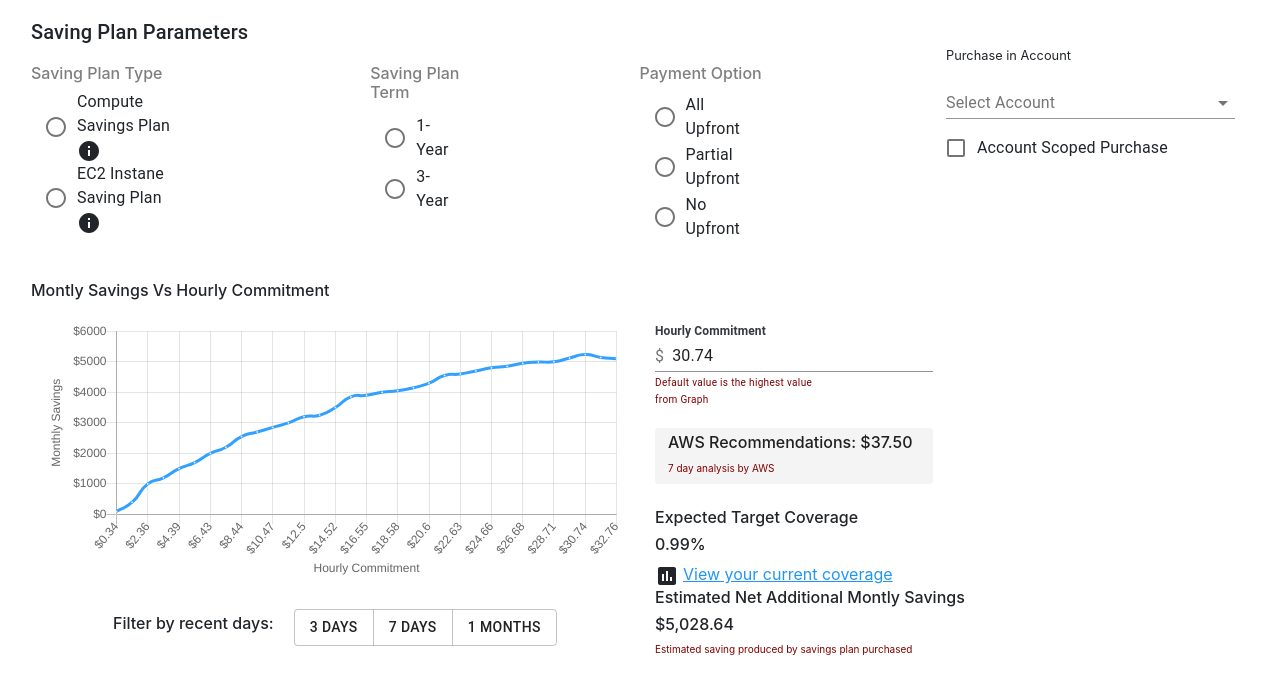
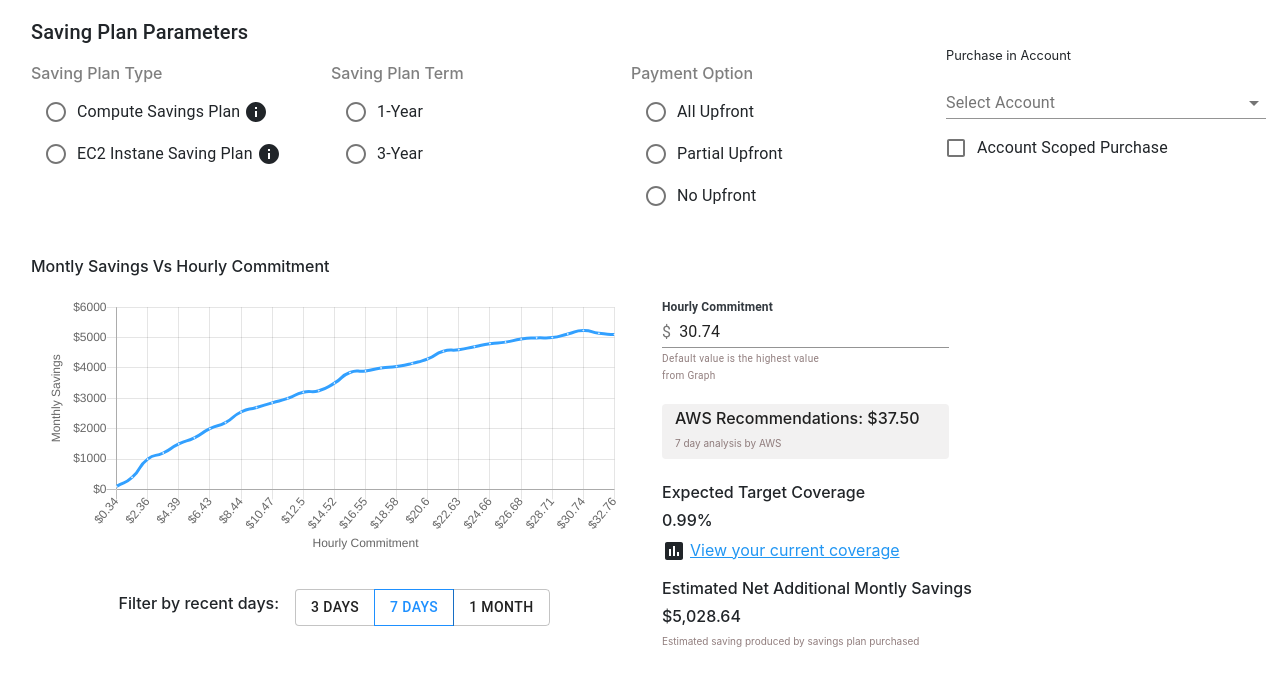
Before and after one commit to tejasmalviya/layout-copy, a React app: page / in a window 1280 px wide. Built offline with nearby package versions, Linux system fonts and the light colour scheme.

Commit message:
final changes

```diff
--- a/public/index.html
+++ b/public/index.html
@@ -25,7 +25,7 @@
       work correctly both with client-side routing and a non-root public URL.
       Learn how to configure a non-root public URL by running `npm run build`.
     -->
-    <title>React App</title>
+    <title>Cloudwiry App</title>
   </head>
   <body>
     <noscript>You need to enable JavaScript to run this app.</noscript>
--- a/src/components/AccountSection.js
+++ b/src/components/AccountSection.js
@@ -1,6 +1,5 @@
 import React from 'react';
 import {Select,FormControl,MenuItem,InputLabel,FormControlLabel,Checkbox} from "@material-ui/core";
-import './css/App.css';
 
 function AccountSection() {
     const [account, setAccount] = React.useState('');
@@ -10,7 +9,7 @@ function AccountSection() {
     return (
         <div className="container-fluid" >
             <h6 className="small">Purchase in Account</h6>
-            <FormControl className="fullWidth">
+            <FormControl className="fullWidth" >
 
                 <InputLabel>Select Account</InputLabel>
                 <Select
--- a/src/components/App.js
+++ b/src/components/App.js
@@ -5,7 +5,6 @@ import BottomSection from "./BottomSection";
 
 function App() {
   return (
-
     <div className="App">
       <TopSection/>
       <BottomSection/>
--- a/src/components/BottomSection.js
+++ b/src/components/BottomSection.js
@@ -1,5 +1,4 @@
 import React from 'react';
-import './css/App.css';
 import GraphInfoSection from "./GraphInfoSection";
 import GraphSection from "./GraphSection";
 
@@ -7,7 +6,7 @@ function BottomSection() {
     return (
         <div className="container-fluid">
             <h6 className="p-3">Montly Savings Vs Hourly Commitment</h6>
-            <div className="flex-container container-fluid">
+            <div className="flexContainer container-fluid">
                 <GraphSection className="flex-grow-1"/>
                 <GraphInfoSection className="flex-grow-1"/>
             </div>
--- a/src/components/Cards.js
+++ b/src/components/Cards.js
@@ -1,12 +1,10 @@
 import React from 'react';
 import {RadioGroup,Radio,FormControlLabel} from "@material-ui/core";
-import './css/App.css';
 
 function Cards(props) {
     return (
-        <div className="cards">
+        <div className="cards flex-grow-1 fullWidth">
             <h6 className="text-black-50 pt-3 pb-2">{props.name.title} </h6>
-
 
             <div className="container-fluid">
                 <RadioGroup name={props.name.title}>
--- /dev/null
+++ b/src/components/FilterByDay.js
@@ -0,0 +1,49 @@
+import React from "react";
+import {ButtonGroup , Button} from "@material-ui/core";
+
+export class FilterByDay extends React.Component{
+    state={
+        activeIndex:2,
+    }
+    handleClick=(id)=>{
+        console.log(id);
+        this.setState({
+            activeIndex:id
+        })
+    }
+    render()
+    {
+        return(
+            <div className="container-fluid flexContainer filterSection">
+                <h6>Filter by recent days: </h6>
+                <ButtonGroup  className="pl-3">
+
+                <Button
+                    id="1"
+                    onClick={() => this.handleClick(1)}
+                    className={ this.state.activeIndex===1 ? 'activeTab':'' }
+                >
+                    3 days
+                </Button>
+                <Button
+                    id="2"
+                    onClick={() => this.handleClick(2)}
+                    className={ this.state.activeIndex===2 ? 'activeTab':'' }
+                >
+                    7 Days
+                </Button>
+                <Button
+                    id="2"
+                    onClick={() => this.handleClick(3)}
+                    className={ this.state.activeIndex===3 ? 'activeTab':'' }
+                >
+                    1 Month
+                </Button>
+            </ButtonGroup>
+
+        </div>
+
+    ) }
+}
+
+export default FilterByDay;
--- a/src/components/GraphInfoSection.js
+++ b/src/components/GraphInfoSection.js
@@ -1,7 +1,6 @@
 import React from 'react';
 import {Input,InputLabel,InputAdornment,FormControl,FormHelperText,Paper,Link} from "@material-ui/core";
 import AssessmentIcon from '@material-ui/icons/Assessment';
-import './css/App.css';
 
 function GraphInfoSection() {
     const [values, setValues] = React.useState({
@@ -13,7 +12,7 @@ function GraphInfoSection() {
     };
 
     return (
-        <div className="container-fluid">
+        <div className="container-fluid pl-4">
             <FormControl className="halfWidth">
             <InputLabel className="text-dark font-weight-bolder">Hourly Commitment</InputLabel>
             <Input
@@ -35,10 +34,10 @@ function GraphInfoSection() {
                 <h6 className="pt-2">Expected Target Coverage </h6>
                 <h6>0.99%</h6>
                 <AssessmentIcon/>
-                <Link className="pl-1" id="assessment">View your current coverage</Link>
+                <Link className="pl-1 underLine">View your current coverage</Link>
             </div>
 
-            <div>
+            <div className="pt-3">
                 <h6>Estimated Net Additional Montly Savings</h6>
                 <h6>$5,028.64</h6>
                 <p className="infoText">Estimated saving produced by savings plan purchased</p>
--- a/src/components/GraphSection.js
+++ b/src/components/GraphSection.js
@@ -1,7 +1,6 @@
 import React from "react";
-import { Line } from "react-chartjs-2";
-import {ButtonGroup,Button} from "@material-ui/core";
-import "./css/App.css";
+import {Line} from "react-chartjs-2";
+import FilterByDay from "./FilterByDay";
 
 // the graph data would generally be received as props from Api endpoints
 
@@ -74,17 +73,8 @@ const options = {
 function GraphSection() {
     return (
         <div className="container-fluid">
-
             <Line data={ data } options={ options }/>
-
-            <div className="container-fluid flex-container filterSection">
-                <h6>Filter by recent days: </h6>
-                <ButtonGroup  className="buttonGroup">
-                    <Button id="1" className="">3 Days</Button>
-                    <Button  id="2">7 Days</Button>
-                    <Button id="3" >1 Months</Button>
-                </ButtonGroup>
-            </div>
+            <FilterByDay/>
         </div>
     );
 }
--- a/src/components/TopSection.js
+++ b/src/components/TopSection.js
@@ -1,7 +1,6 @@
 import React from 'react';
 import Cards from "./Cards";
 import AccountSection from "./AccountSection";
-import "./css/App.css";
 import {Typography,Tooltip} from "@material-ui/core";
 import InfoIcon from '@material-ui/icons/Info';
 
@@ -52,8 +51,8 @@ function TopSection() {
     return (
         <div className="container-fluid m-3 mainSection">
             <Typography variant="h6" className="mt-3">Saving Plan Parameters</Typography>
-            <div className="flex-container justify-content-start">
-                <div className="flex-container parameterContainer">
+            <div className="flexContainer justify-content-start">
+                <div className="flexContainer parameterContainer fullWidth">
                     <Cards name={savingPlanType}/>
                     <Cards name={savingPlanTerm}/>
                     <Cards name={paymentOption}/>
--- a/src/components/css/App.css
+++ b/src/components/css/App.css
@@ -1,58 +1,52 @@
 
 /* Common Styling */
-.flex-container {
+.flexContainer {
   display: flex;
 }
 .fullWidth{
-  width: 98%;
+  width: 100%;
 }
 .halfWidth{
-  width: 48%;
+  width: 50%;
 }
 body {
   width: 100%;
   overflow: hidden;
 }
+
 /*Cards Styling*/
-.cards{
-  padding-right: 10rem;
-}
 .cardOptions{
-  margin-top: -6%;
+  margin-top: -3%;
 }
 
 /*Graph Info Section Styling*/
 .infoText{
   font-size: 10px!important;
-  color: maroon!important;
+  color: rgba(121, 97, 97, 0.82)!important;
   width: 60%;
 }
 #awsPaper{
-  width:48%;
-  background-color: rgba(203, 199, 199, 0.20);
+  width:50%;
+  background-color: rgba(203, 199, 199, 0.25);
   padding-top: 5px;
   padding-left: 5px;
   margin-top: 20px;
 }
-#assessment{
-  text-decoration: underline;
-}
 .underLine{
-  text-decoration: underline;
+  text-decoration: underline!important;
 }
 
-/*Graph section Styling*/
-#activeTab{
-  border-color:dodgerblue;
-  color: dodgerblue;
-}
-.buttonGroup{
-  margin-top: -5px;
-  padding-left: 20px;
+/*Filter by Days section -> Graph section Styling*/
+.activeTab{
+  border-color:dodgerblue!important;
+  border-width:1.5px!important;
+  color: dodgerblue!important;
 }
 .filterSection{
   place-content: center;
   width: 100%;
+  justify-content: center;
+  align-items: center;
 }
 
 /*Top section Styling*/
@@ -62,5 +56,5 @@ div.parameterContainer{
 }
 
 .accountContainer{
-  flex-basis: 26%;
+  flex-basis: 28%;
 }
--- a/src/theme.js
+++ b/src/theme.js
@@ -1,4 +1,4 @@
-import { createMuiTheme } from '@material-ui/core/styles';
+import {createMuiTheme} from '@material-ui/core/styles';
 import {blue} from "@material-ui/core/colors";
 
 const theme = createMuiTheme({
```
